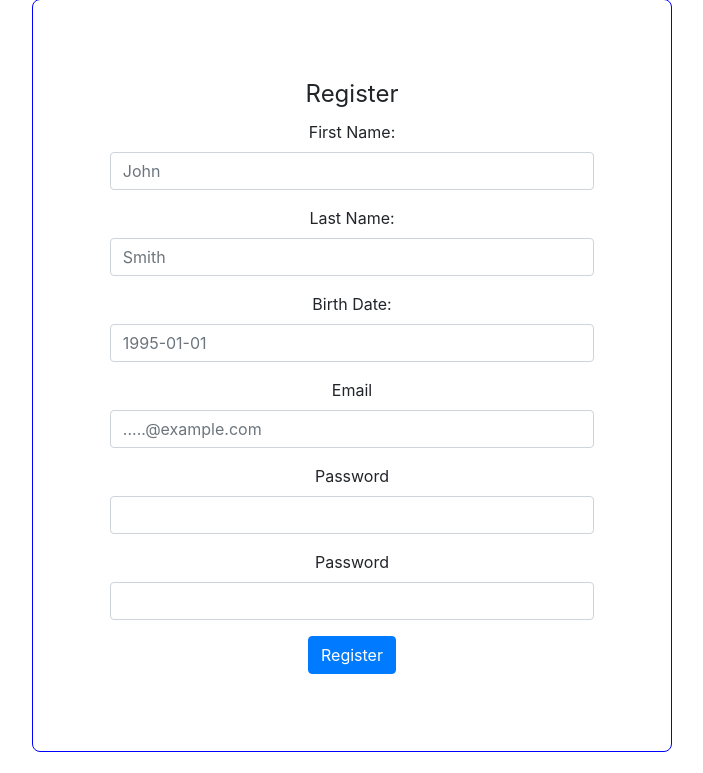
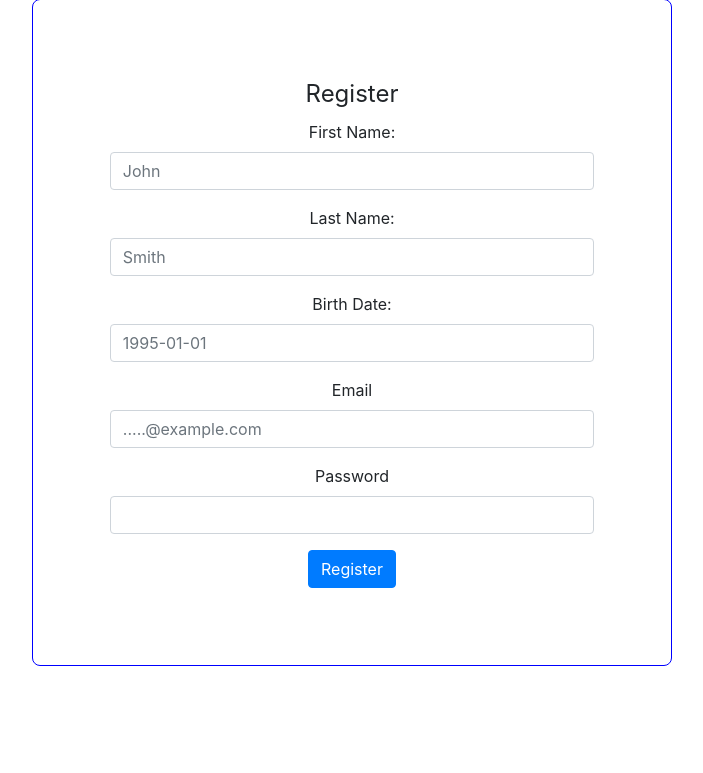
Before and after one commit to hoa-pham/car_rental, a PHP site: page /register.html in a window 1280 px wide. Shown: the part 27-800 px from the top of the page, without its empty margins (288-991 px from the left). Run offline with PHP 8.4, Linux system fonts and the light colour scheme.

Commit message:
finishing the register.php

```diff
--- a/register.html
+++ b/register.html
@@ -12,34 +12,28 @@
 		<form method="post" action="register.php" autocomplete="on">
 			<div class="form-group">
 		    <label for="firstName">First Name: </label>
-		    <input type="text" class="form-control" name="firstName" id="firstName" placeholder="John">
+		    <input type="text" class="form-control" name="firstName" id="firstName" placeholder="John" required>
 		  </div>
 
 		  <div class="form-group">
 		    <label for="lastName">Last Name: </label>
-		    <input type="text" class="form-control" name="lastName" id="lastName" placeholder="Smith">
+		    <input type="text" class="form-control" name="lastName" id="lastName" placeholder="Smith" required>
 		  </div>
 
 		  <div class="form-group">
 		    <label for="birthDate">Birth Date: </label>
-		    <input type="birthDate" class="form-control" name="birthDate" id="birthDate" placeholder="1995-01-01">
+		    <input type="birthDate" class="form-control" name="birthDate" id="birthDate" placeholder="1995-01-01" required>
 		  </div>
 
 		  <div class="form-group">
 		    <label for="email">Email </label>
-		    <input type="text" class="form-control" name="email" id="email" placeholder=".....@example.com">
+		    <input type="text" class="form-control" name="email" id="email" placeholder=".....@example.com" required>
 		  </div>
 
 		  <div class="form-group">
 		    <label for="password">Password</label>
-		    <input type="password" class="form-control" name="password" id="password" placeholder="">
+		    <input type="password" class="form-control" name="password" id="password" placeholder="" required max="25" min="6">
 		  </div>
-
-		  <div class="form-group">
-		    <label for="confirmPass">Password</label>
-		    <input type="password" class="form-control" name="confirmPass" id="confirmPass" placeholder="">
-		  </div>
-
 
 		  <button class="btn btn-primary" type="submit">Register</button>
 
```
Also changed, not shown: register.php (+32 -3 lines), rentalCar.sql (+10 -10 lines), server.php (+9 -3 lines).
